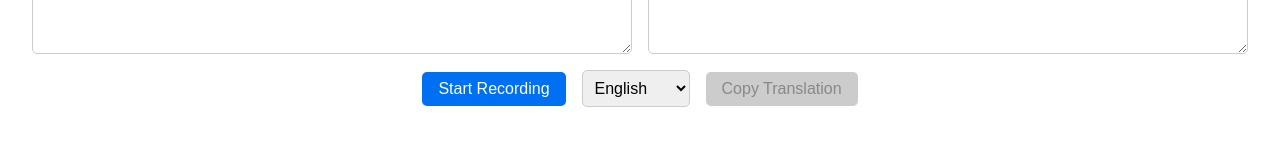
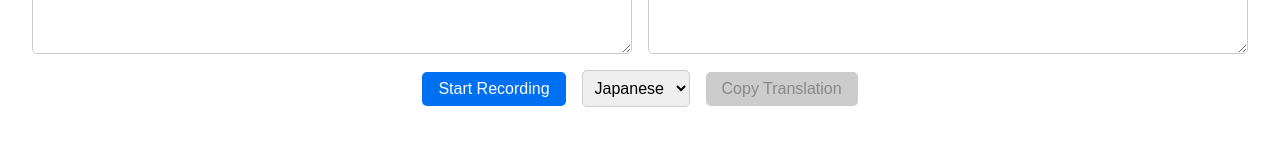
Before and after one commit to ksukemiura/translator, a Next.js app: page / in a window 1280 px wide. Shown: the part 255-400 px from the top of the page. Built offline with nearby package versions, Linux system fonts and the light colour scheme.

Commit message:
Change the default translation language from English to Japanese

```diff
--- a/app/page.tsx
+++ b/app/page.tsx
@@ -4,8 +4,8 @@ import { useCallback, useEffect, useState, useRef } from "react";
 import styles from "./page.module.css";
 
 const LANGUAGES = [
+  "Japanese",
   "English",
-  "Japanese",
   "Chinese",
 ];
 const DEBOUNCE_DELAY = 300; // milliseconds
```
